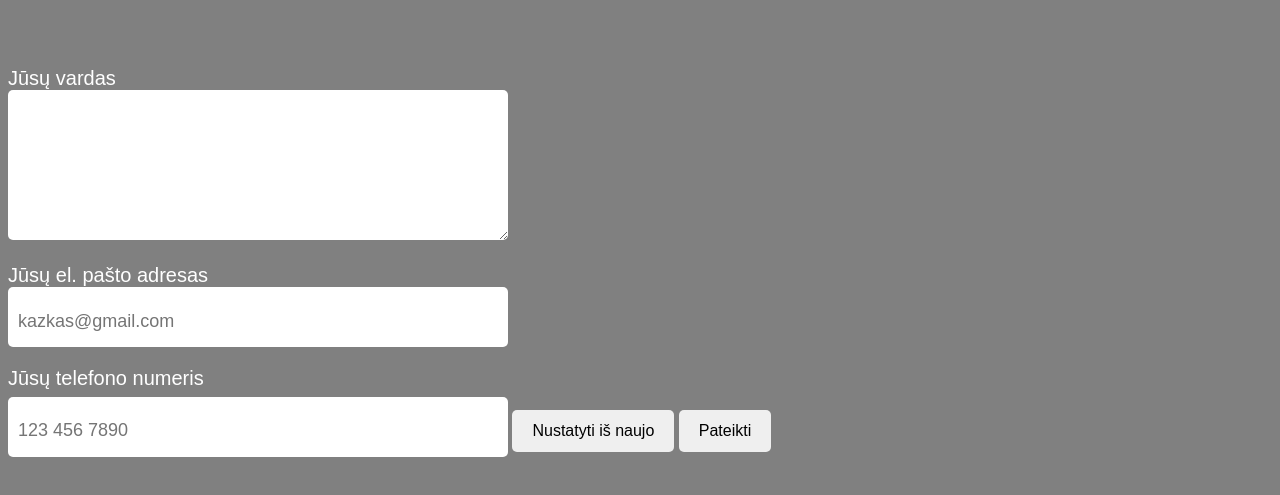
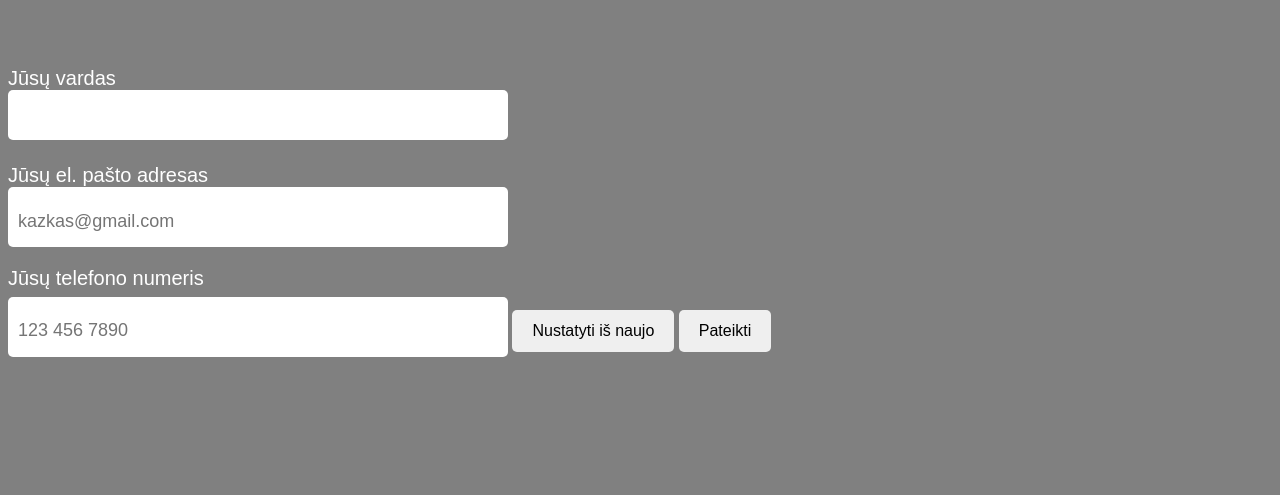
Before and after one commit to Dalius1-code/TestSiteDemo, a plain HTML site: page Kontaktai.html in a window 1280 px wide. Shown: the part 69-564 px from the top of the page. Drawn offline with Linux system fonts and the light colour scheme.

Commit message:
Update Kontaktai.html

```diff
--- a/Kontaktai.html
+++ b/Kontaktai.html
@@ -48,14 +48,15 @@
             font-size: 18px;
             width: 100%;
             max-width: 500px;
-            height: 150px;
+            height: 50px;
             box-sizing: border-box;
             padding: 15px 10px;
             text-align: left;
             line-height: 1.4;
             border: none;
             border-radius: 5px;
-            resize: vertical; /* leidžia aukščio keitimą */
+            resize: none; /* leidžia aukščio keitimą */
+            overflow: hidden;
         }
 
         input[type="email"],
```
